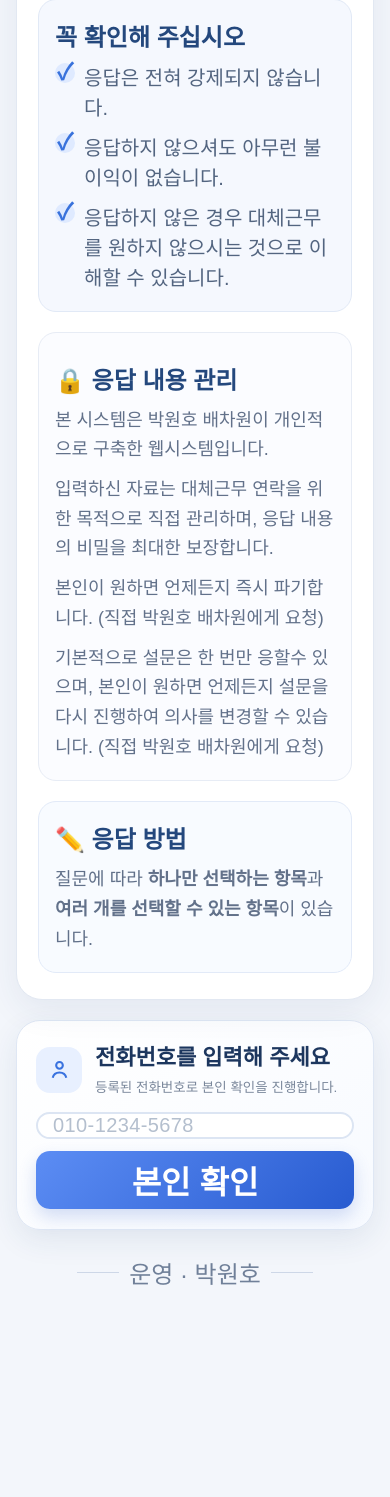
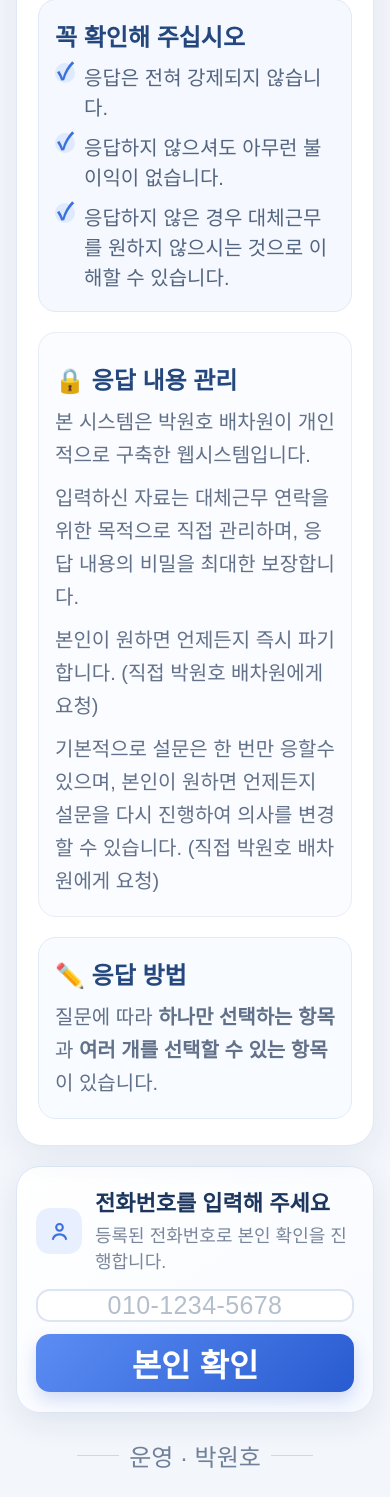
Before and after one commit to woenho-daum/baechaweb, a Flask app: page /baechaweb in a window 390 px wide. Shown: the part 317-1814 px from the top of the page. Before the commit the page ends 1602 px from the top, so only its background shows below. Run offline with Flask 3, Linux system fonts and the light colour scheme; data comes from the database, SQL or seed files in the repository.

Commit message:
모바일용 및 웹화면용 폰트크기, 정화번호 중앙정렬

```diff
--- a/templates/baechaweb.html
+++ b/templates/baechaweb.html
@@ -136,7 +136,7 @@ body {
 
 .privacy-box p, .guide-box p {
     margin: 10px 0 0;
-    font-size: 18px;
+    font-size: 20px;
     line-height: 1.65;
     color: #62718a;
 }
@@ -186,7 +186,7 @@ body {
 .login-guide span {
     display: block;
     margin-top: 3px;
-    font-size: 13.5px;
+    font-size: 18px;
     color: #7a879b;
 }
 
@@ -207,9 +207,10 @@ body {
     background: #fff;
     color: #172d50;
     font-family: inherit;
-    font-size: 20px;
+    font-size: 25px;
     font-weight: 600;
     letter-spacing: .4px;
+    text-align: center;
 }
 
 .phone-input::placeholder {
@@ -295,7 +296,7 @@ body {
         font-size: 26px;
     }
     .intro-purpose p {
-        font-size: 16px;
+        font-size: 20px;
     }
     .notice-item, .guide-box p {
         font-size: 20px;
@@ -304,7 +305,7 @@ body {
         font-size: 20px;
     }
     .privacy-box p, .guide-box p {
-        font-size: 13px;
+        font-size: 20px;
     }
     .login-area {
         padding-left: 15px;
```
